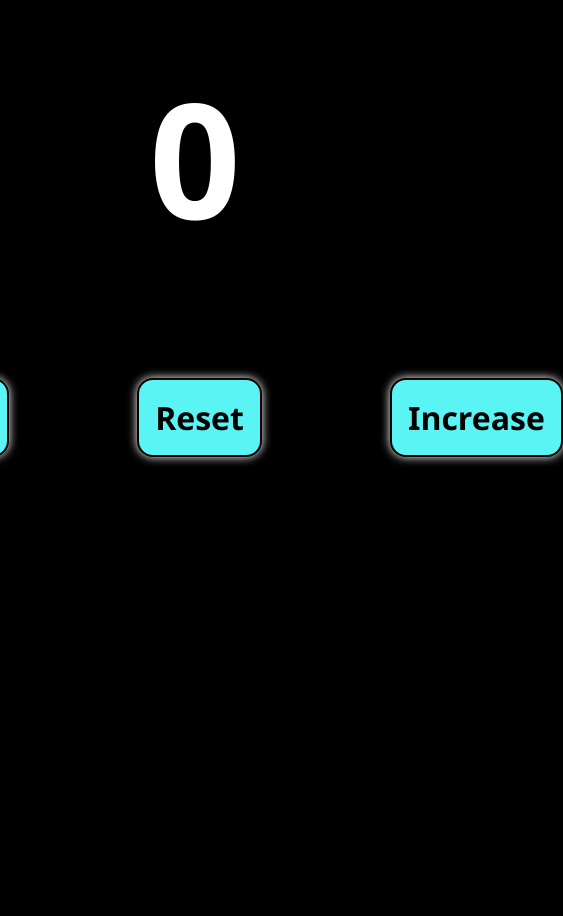
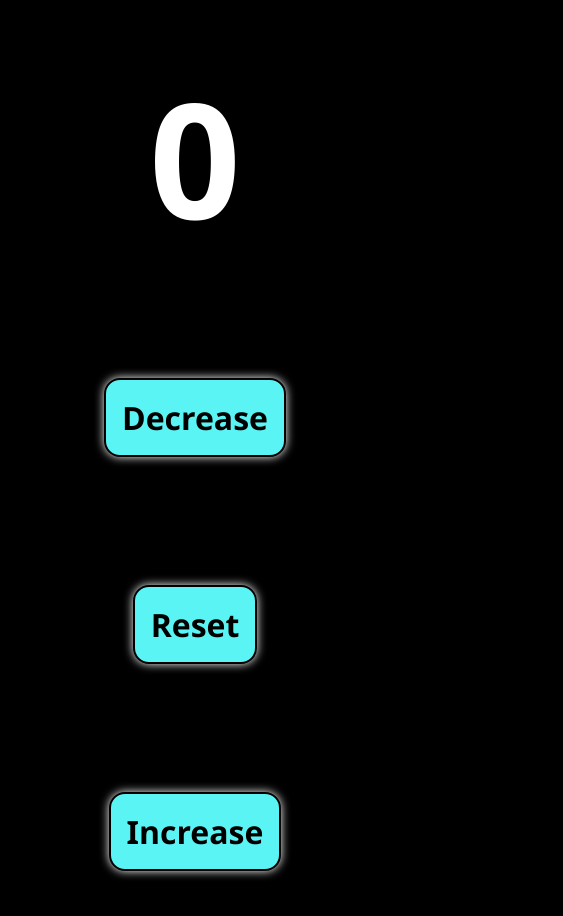
Before and after one commit to CodeWith-Nikita/Counter_Program, a plain HTML site: page index.html in a window 390 px wide. Shown: the whole page, 563 px wide, since content can reach past the window. Before the commit the page ends 844 px from the top, so only its background shows below. Drawn offline with Linux system fonts and the light colour scheme.

Commit message:
Updated CSS for Responsiveness.

```diff
--- a/style.css
+++ b/style.css
@@ -6,6 +6,11 @@
 
 body{
     background-color: black;
+    display:flex;
+    align-items: center;
+    justify-content: center;
+    flex-direction: column;
+    flex-wrap: wrap;
 }
 
 #countLabel{
@@ -21,6 +26,8 @@ body{
 .btnContainer{
     display:flex;
     justify-content: center;
+    align-items: center;
+    flex-wrap: wrap;
 }
 
 .buttons{
```
